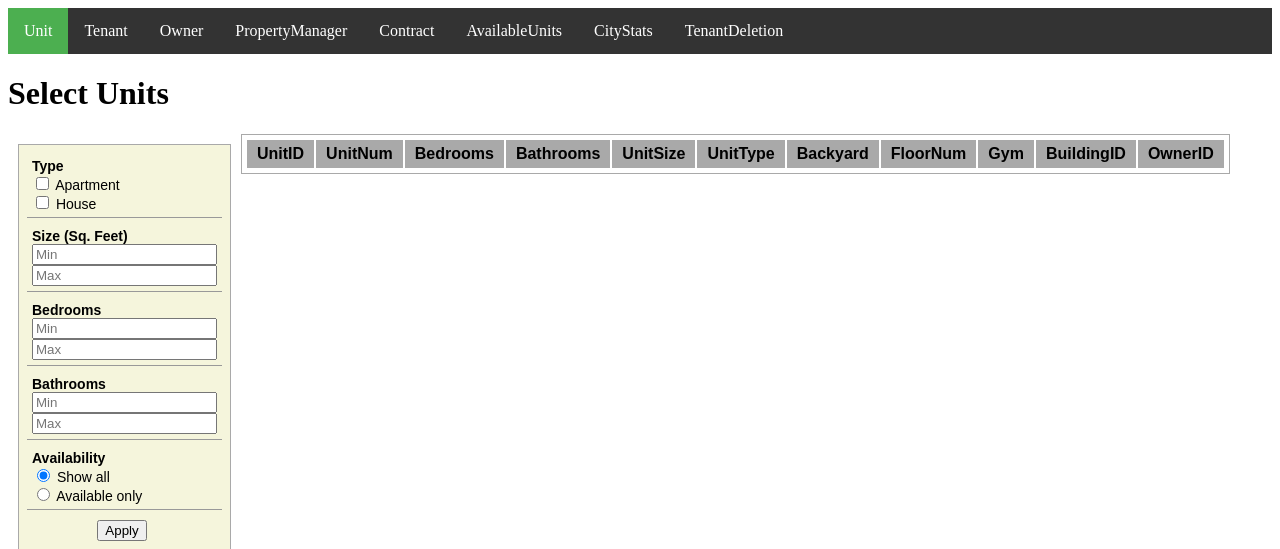
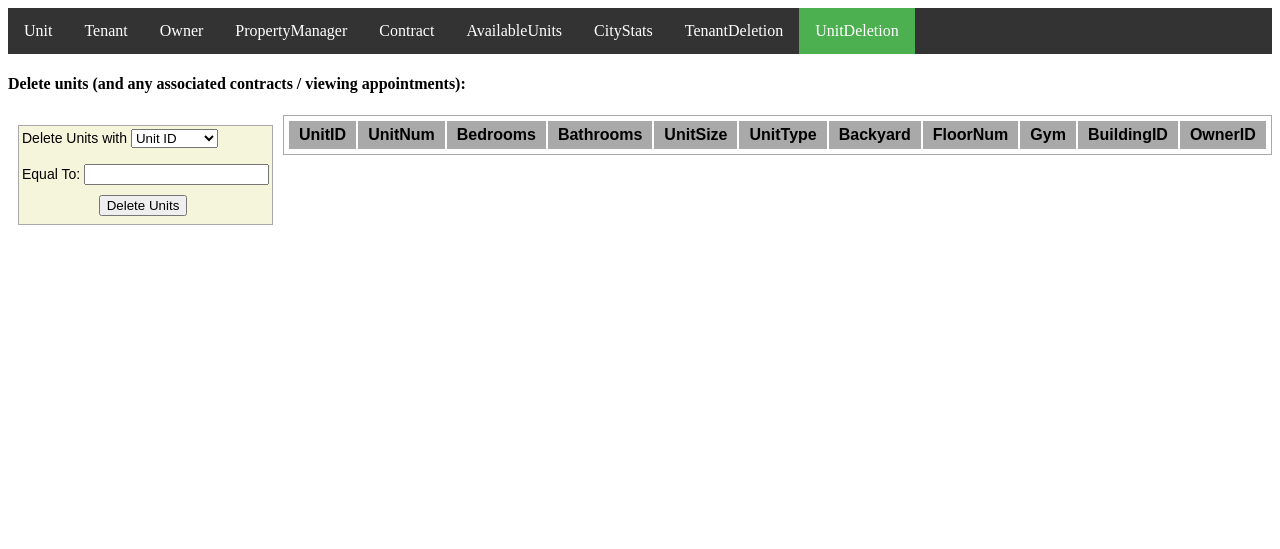
Before and after one commit to costewart/304-Project, a PHP site: page /UnitDeletion/index in a window 1280 px wide. Shown: the top 549 px of the page. Run offline with PHP 8.4, Linux system fonts and the light colour scheme; tables that the repository leaves empty hold one stand-in row (values such as "Sample post"); lists and menus that the app fills with data are empty.

Commit message:
add unit deletion page

```diff
--- /dev/null
+++ b/app/Controller/UnitDeletionController.php
@@ -0,0 +1,25 @@
+<?php
+class UnitDeletionController extends Controller
+{
+    protected $model;
+
+    public function __construct() {
+        $this->model = $this->model("Unit");
+    }
+
+    public function index() {
+        $units = $this->model->getAllUnits();
+        $this->view('unitDeletion/index', [
+            "units" => $units
+        ]);
+    }
+
+    public function deleteUnits() {
+        $field = $_POST["field"];
+        $val = $_POST["val"];
+        $units = $this->model->deleteUnits($field, $val);
+        $this->view('unitDeletion/index', [
+           "units" => $units
+        ]);
+    }
+}
--- a/app/Model/Tenant.php
+++ b/app/Model/Tenant.php
@@ -49,17 +49,13 @@ class Tenant
     }
 
     public function deleteTenant($field, $val) {
-        // UPDATE sql string
         $sql = "DELETE FROM Tenants WHERE $field='$val'";
 
         if ($this->connection->query($sql) === TRUE) {
          echo "Tenant deleted successfully";
-         } else {
-         //echo "Error: " . $sql . "<br>" . $this->connection->error;
-        }
+         }
 
          $results = $this->getAllTenants();
          return $results;
-
      }
 }
--- a/app/Model/Unit.php
+++ b/app/Model/Unit.php
@@ -15,6 +15,16 @@ class Unit
         $sql = "SELECT * FROM Units";
         $results = $this->connection->query($sql);
         return $results;
+    }
+
+    public function deleteUnits($field, $val) {
+        $sql = "DELETE FROM Units WHERE $field='$val'";
+        if ($this->connection->query($sql) === TRUE) {
+         echo "Unit deleted successfully";
+         }
+
+         $results = $this->getAllUnits();
+         return $results;
     }
 
     public function filterUnits($type_apt, $type_house, $size, $bed, $bath, $availability) {
--- a/app/View/header.php
+++ b/app/View/header.php
@@ -9,6 +9,7 @@
             ["/AvailableUnits/index", "AvailableUnits"],
             ["/CityStats/index", "CityStats"],
             ["/TenantDeletion/index", "TenantDeletion"],
+            ["/UnitDeletion/index", "UnitDeletion"],
         ];
         foreach ($options as $index => $option): ?>
             <li>
--- a/app/View/unit/index.php
+++ b/app/View/unit/index.php
@@ -1,7 +1,6 @@
 <html>
     <head>
         <link rel="stylesheet" type="text/css" href="/css/common.css" media="screen"/>
-        <title>Unit Selection</title>
     </head>
     <body>
         <?php $activeTab = 0;
--- /dev/null
+++ b/app/View/unitDeletion/index.php
@@ -0,0 +1,52 @@
+
+<html>
+    <head>
+        <link rel="stylesheet" type="text/css" href="/css/common.css" media="screen"/>
+        <title>Delete Units</title>
+    </head>
+    <body>
+        <?php $activeTab = 8;
+        include('../app/View/header.php');  ?>
+        <h4>Delete units (and any associated contracts / viewing appointments):</h4>
+        <form class="filter-table" action='/UnitDeletion/deleteUnits' method="post">
+            <label for="field">Delete Units with</label>
+            <select id="field" name="field">
+                <option value="UnitID">Unit ID</option>
+                <option value="BuildingID">Building ID</option>
+                <option value="OwnerID">Owner ID</option>
+                <option value="UnitType">Unit Type</option>
+            </select> <br><br>
+            <label for="val">Equal To:</label>
+            <input type="text" name="val" placeholder="" required />
+            <div class="button-wrapper">
+                <input type="submit" value="Delete Units">
+            </div>
+        </form>
+
+        <?php $units = $data["units"];
+
+        if ($units) {?>
+        <!-- Display all query results as-is -->
+        <table class="units-table">
+            <thead>
+                <tr>
+                <?php
+                $fields = $units->fetch_fields();
+                foreach ($fields as $field) {
+                    echo "<th>$field->name</th>";
+                }
+                ?>
+                </tr>
+            </thead>
+            <tbody>
+            <?php
+            while ( $row = $units->fetch_row() ){
+                foreach($row as $data) {
+                    echo "<td>$data</td>";
+                }
+                echo "</tr>";
+            }} ?>
+            </tbody>
+        </table>
+    </body>
+</html>
--- a/sql_scripts/create.sql
+++ b/sql_scripts/create.sql
@@ -55,7 +55,7 @@ CREATE TABLE ViewingAppointments (
     TenantID int NOT NULL,
     PRIMARY KEY (ApptID),
     FOREIGN KEY (PropertyManagerID) REFERENCES PropertyManagers(PropertyManagerID),
-    FOREIGN KEY (UnitID) REFERENCES Units(UnitID),
+    FOREIGN KEY (UnitID) REFERENCES Units(UnitID) ON DELETE CASCADE,
     FOREIGN KEY (TenantID) REFERENCES Tenants(TenantID) ON DELETE CASCADE);
 
 CREATE TABLE RentPrice (
```
